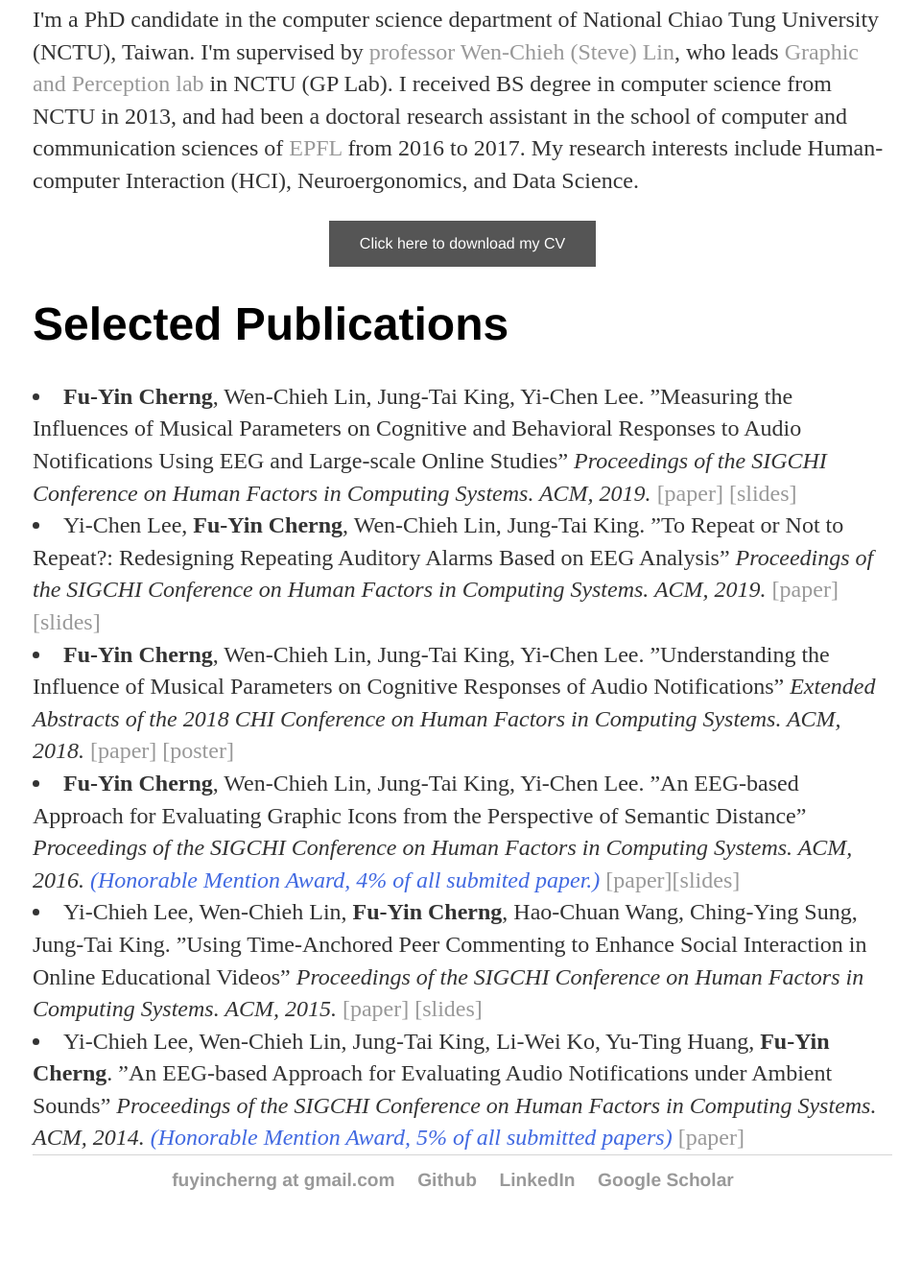
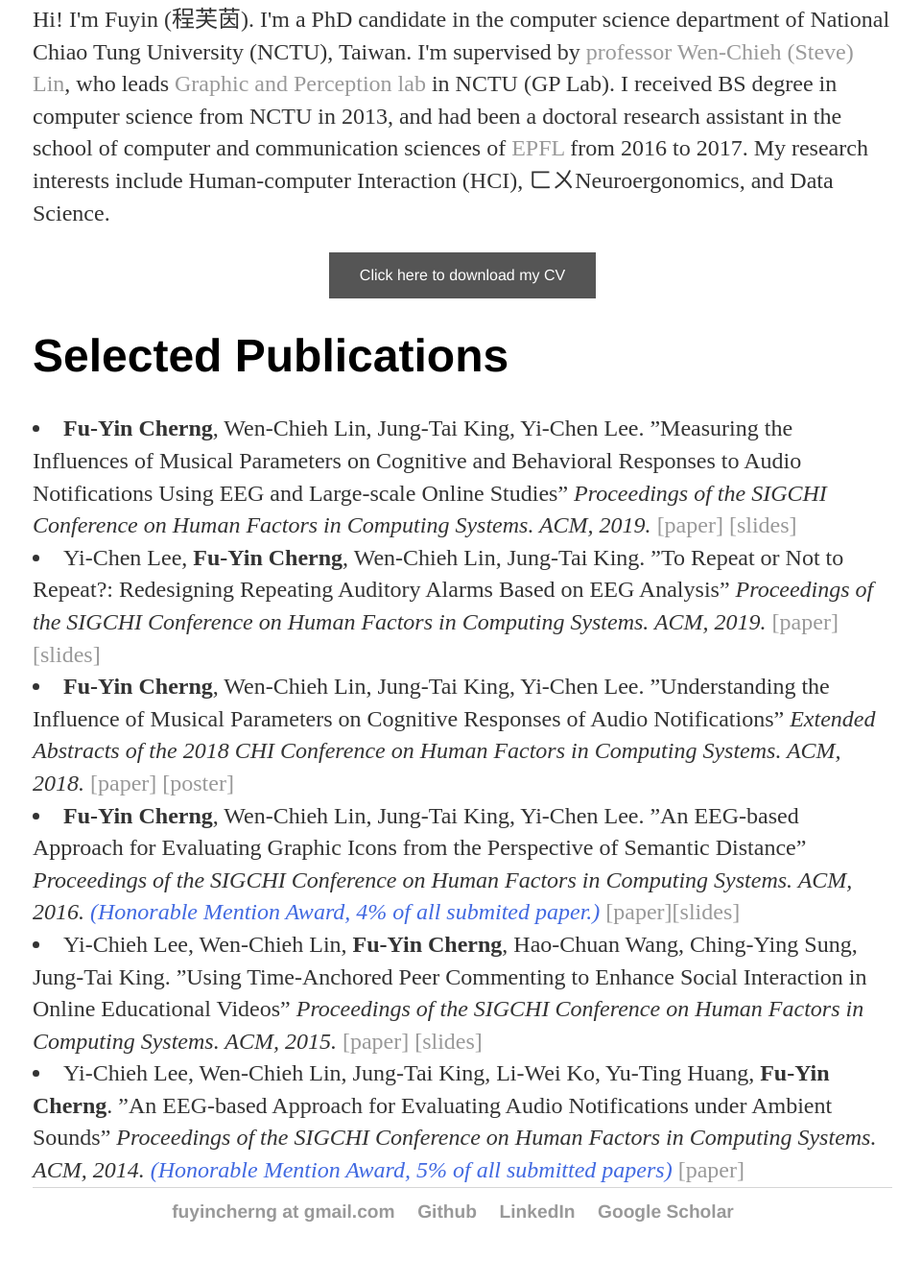
Before and after one commit to FuyinCherng/FuyinCherng.github.io, a Jekyll site: the page built from index.html, in a window 1280 px wide. Shown: the part 436-1773 px from the top of the page at 96% size, without its empty margins (158-1119 px from the left). Built offline with Jekyll 4.4.1, drawn with Linux system fonts in a browser that asks for light colours; before the commit the page ends 1740 px from its top, so only the background shows below that.

Commit message:
add Ch name

```diff
--- a/index.html
+++ b/index.html
@@ -14,7 +14,7 @@
 
 	<p style="text-align:center"><img style="width:40%;height:40%;" src="/cv/profile_2.png" alt="profile pictur" class="center"></p>
 
-	<p>I'm a PhD candidate in the computer science department of National Chiao Tung University (NCTU), Taiwan. I'm supervised by <a href="https://gpl.cs.nctu.edu.tw/Steve-Lin/" target="_blannk">professor Wen-Chieh (Steve) Lin</a>, who leads <a href="https://gpl.cs.nctu.edu.tw/" target="_blannk">Graphic and Perception lab</a> in NCTU (GP Lab). I received BS degree in computer science from NCTU in 2013, and had been a doctoral research assistant in the school of computer and communication sciences of <a href="https://www.epfl.ch/en/home/">EPFL</a> from 2016 to 2017. My research interests include Human-computer Interaction (HCI), Neuroergonomics, and Data Science. </p>
+	<p>Hi! I'm Fuyin (程芙茵). I'm a PhD candidate in the computer science department of National Chiao Tung University (NCTU), Taiwan. I'm supervised by <a href="https://gpl.cs.nctu.edu.tw/Steve-Lin/" target="_blannk">professor Wen-Chieh (Steve) Lin</a>, who leads <a href="https://gpl.cs.nctu.edu.tw/" target="_blannk">Graphic and Perception lab</a> in NCTU (GP Lab). I received BS degree in computer science from NCTU in 2013, and had been a doctoral research assistant in the school of computer and communication sciences of <a href="https://www.epfl.ch/en/home/">EPFL</a> from 2016 to 2017. My research interests include Human-computer Interaction (HCI), ㄈㄨNeuroergonomics, and Data Science. </p>
 
 	<!-- <h1>Curriculum Vitae</h1> -->
 
```
